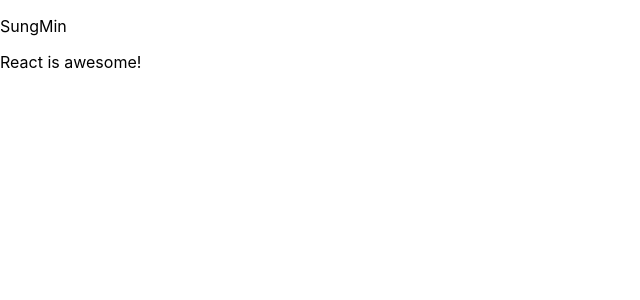
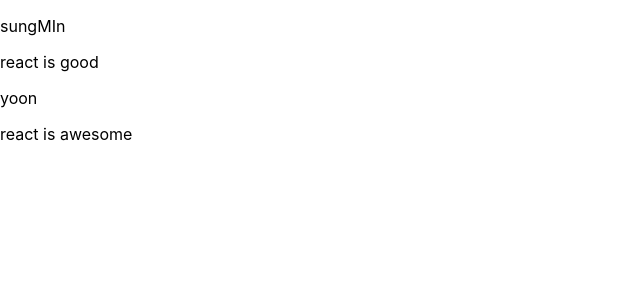
Before and after one commit to Ape07Park/reactStudy, a React (Create React App) app: page / in a window 1280 px wide. Shown: the top 300 px of the page, without its empty margins (0-640 px from the left). Built offline with nearby package versions, Linux system fonts and the light colour scheme.

Commit message:
리엑트 css 공부 중

```diff
--- a/src/App.jsx
+++ b/src/App.jsx
@@ -10,10 +10,24 @@
 
 // Post의 jsx를 반환
 // 대문자로 시작하는 태그를 커스텀 컴포넌트로 인식함
+
+
+
 function App() {
-  return (
-    <Post/>
-  );
+
+    // 최상위 컴포넌트가 무조건 1개 필요함. 빈태그도 가능
+// 여러 번 연속해서 사용할 땐 상위 컴포넌트로 감싸야함
+    return (
+        // 추가된 컴포넌트 하나당 한번 실행. 재사용이 아님
+        <main>
+            <Post auther="sungMIn" body="react is good"/>
+            <Post auther="yoon" body="react is awesome"/>
+            <Post/>
+        </main>
+
+    );
+
+
 }
 
 export default App;
--- a/src/components/Post.jsx
+++ b/src/components/Post.jsx
@@ -4,11 +4,28 @@
  * 컴포넌트를 만들더라도 다른 컴포넌트인 JSX 코드에서 호출이 필요
  */
 // 컴포넌트는 클래스와 같이 대문자로 작성
-function Post() {
+
+// const names = ['sungMin', 'Yoon']
+
+// props를 통해 상위 컴포넌트에서 사용하는 인자를 props에 담아 하위 컴포넌트가 map의 형태로 받아 사용이 가능하다
+// props는 항상 객체이며 이 객체에 내가 원하는 것을 담아 전달 가능
+function Post(props) {
+    // 속성의 이름을 키로 해서 부르는 게 가능
+
+
+    // 컴포넌트 함수 안에 어떤 자바스크립트 코드도 넣을 수 있음. 중요한 건 함수가 jsx 코드를 반환한다는 것임
+//     const chosenName = Math.random() > 0.5 ? names[0] : names[1];
+
+  //   리엑트는 스타일을 입힐 때 " " 대신 { } 사용
+    // 스타일 속성에 값을 자바스크립트로 전달
   return (
     <div>
-      <p>SungMin</p>
-      <p>React is awesome!</p>
+      {/*  태그 안에 자바스크립트를 쓰고 싶다면 { } 안에 넣기 ex) <p>{2 + 2} </p> */}
+      {/*<p>{chosenName}</p>*/}
+      {/*<p>React is awesome!</p>*/}
+
+        <p>{props.auther}</p>
+        <p>{props.body}</p>
     </div>
   );
 }
```
